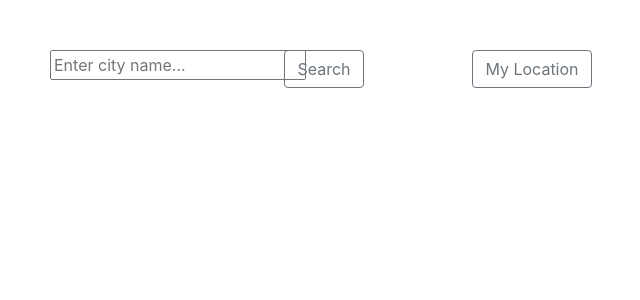
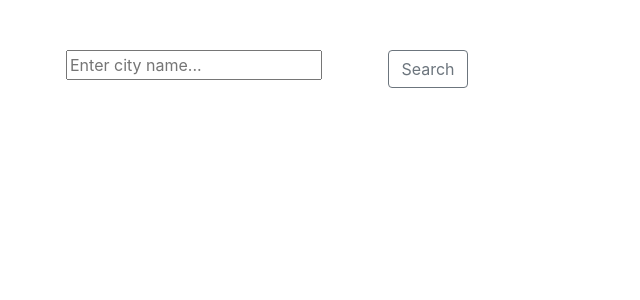
Before and after one commit to sofijaV/weather-react, a React (Create React App) app: page / in a window 1280 px wide. Shown: the top 300 px of the page, without its empty margins (290-930 px from the left). Built offline with nearby package versions, Linux system fonts and the light colour scheme; a web font is replaced by a local one.

Commit message:
removed my location button

```diff
--- a/src/Form.js
+++ b/src/Form.js
@@ -30,8 +30,8 @@ export default function Form() {
       <div className="row">
         <div className="col-7">
           <h1>
-            <span>{Data.name} </span>
-            <span> {Data.temperature}°C</span>
+            {Data.name} {"  "}
+            {Data.temperature}°C
           </h1>
           <ul>
             <li>{Data.description}</li>
@@ -50,7 +50,7 @@ export default function Form() {
     <div className="Form">
       <form onSubmit={handleSubmit}>
         <div className="row">
-          <div className="col-md-4">
+          <div className="col-md-6">
             <input
               type="text"
               placeholder="Enter city name..."
@@ -62,11 +62,6 @@ export default function Form() {
               Search
             </button>
           </div>
-          <div className="col-md-5">
-            <button type="button" className="btn btn-outline-secondary">
-              My Location
-            </button>
-          </div>
         </div>
       </form>
       {loaded}
```
